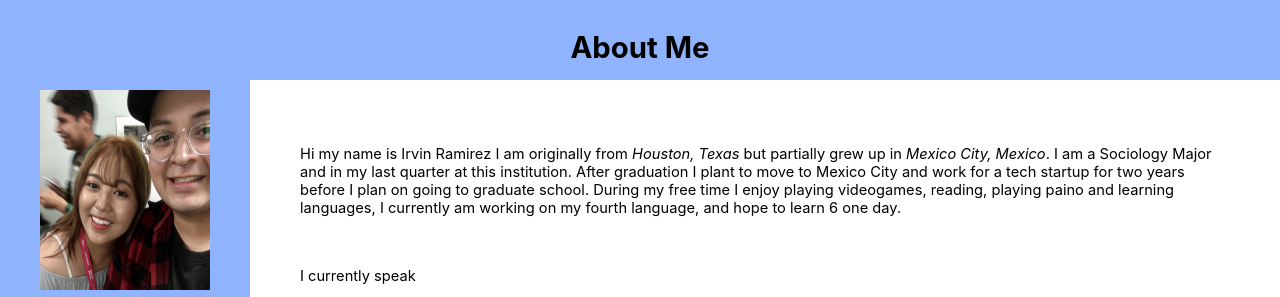
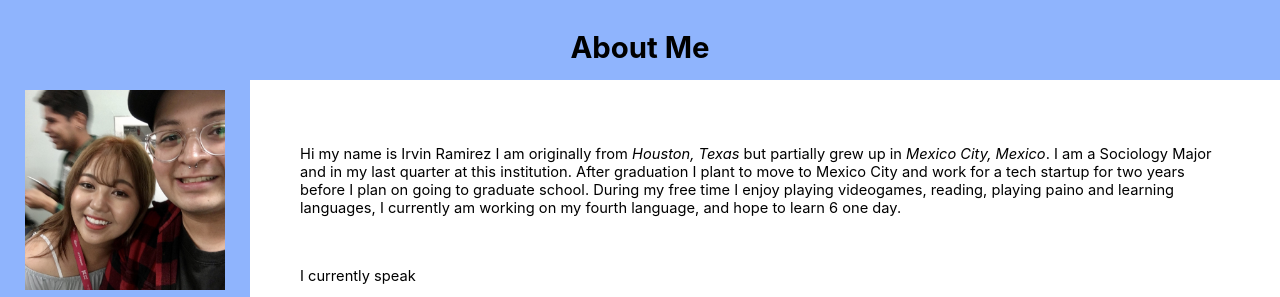
Before and after one commit to ramirezirvin/DH151, a plain HTML site: page week1/aboutme.html in a window 1280 px wide. Shown: the top 297 px of the page. Drawn offline with nearby package versions, Linux system fonts and the light colour scheme.

Commit message:
finished

```diff
--- a/week1/aboutme.html
+++ b/week1/aboutme.html
@@ -16,7 +16,7 @@
 		<H1> <center> About Me</center></H1>
 	</div>
 	<div class="sidebar">
-       <center> <img src="img/mewfei.jpg"width="170"
+       <center> <img src="img/mewfei.jpg"width="200"
         height="200" />
        <b><h1> Irvin Ramirez</h1></b> <br></center>
        <ul> <a href="https://www.linkedin.com/in/irvinramirez/">LinkedIn</a></ul>
```
